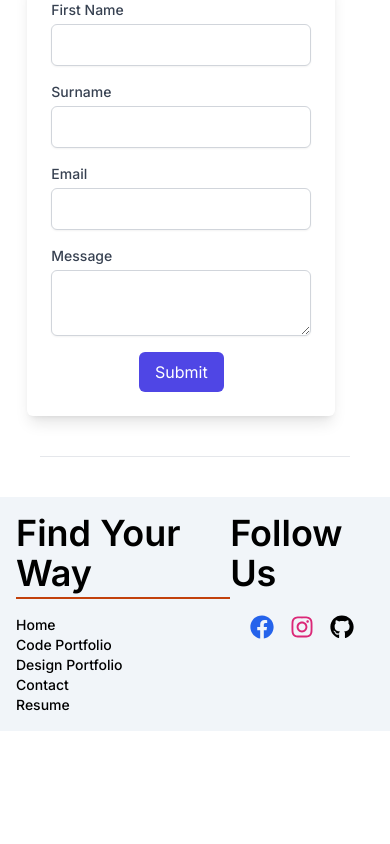
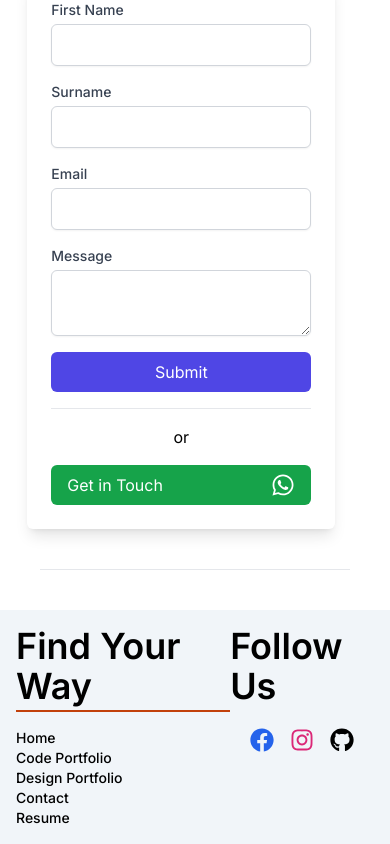
Before and after one commit to Nyirongo2000/portfolio, a Next.js app: page / in a window 390 px wide. Shown: the part 5566-6410 px from the top of the page. Before the commit the page ends 6297 px from the top, so only its background shows below. Built offline with nearby package versions, Linux system fonts and the light colour scheme.

Commit message:
mobile view

```diff
--- a/src/app/components/ui/websections/contactus.tsx
+++ b/src/app/components/ui/websections/contactus.tsx
@@ -1,4 +1,6 @@
 import Image from "next/image";
+import Link from "next/link";
+import { FaFacebook, FaInstagram, FaGithub,FaWhatsapp } from "react-icons/fa";
 
 export default function Contactus() {
   return (
@@ -15,7 +17,7 @@ export default function Contactus() {
           <form
             action="/submit-form"
             method="post"
-            className="p-6 w-full max-w-md bg-white shadow-lg rounded-md md:w-90 md:mx-auto"
+            className="p-6 w-full h-fit max-w-md bg-white shadow-lg rounded-md md:w-90 md:mx-auto"
           >
             <div className="mb-4">
               <label
@@ -81,13 +83,25 @@ export default function Contactus() {
               ></textarea>
             </div>
 
-            <div className="flex justify-center">
+            <div className="flex flex-col justify-center gap-4">
               <button
                 type="submit"
                 className="bg-indigo-600 text-white px-4 py-2 rounded-md hover:bg-indigo-700 focus:outline-none focus:ring-2 focus:ring-indigo-500 focus:ring-offset-2"
               >
                 Submit
               </button>
+
+              <hr />
+              <p className="text-center"> or</p>
+              <Link
+                className="bg-green-600 text-white px-4 py-2 rounded-md hover:bg-green-700 focus:outline-none focus:ring-2 focus:ring-green-500 focus:ring-offset-2"
+                href={""}
+              >
+                <div className="flex flex-row justify-between gap-1">
+                  <p className="">Get in Touch</p>
+                  <FaWhatsapp className="text-2xl text-white hover:text-white" />
+                </div>
+              </Link>
             </div>
           </form>
         </div>
```
